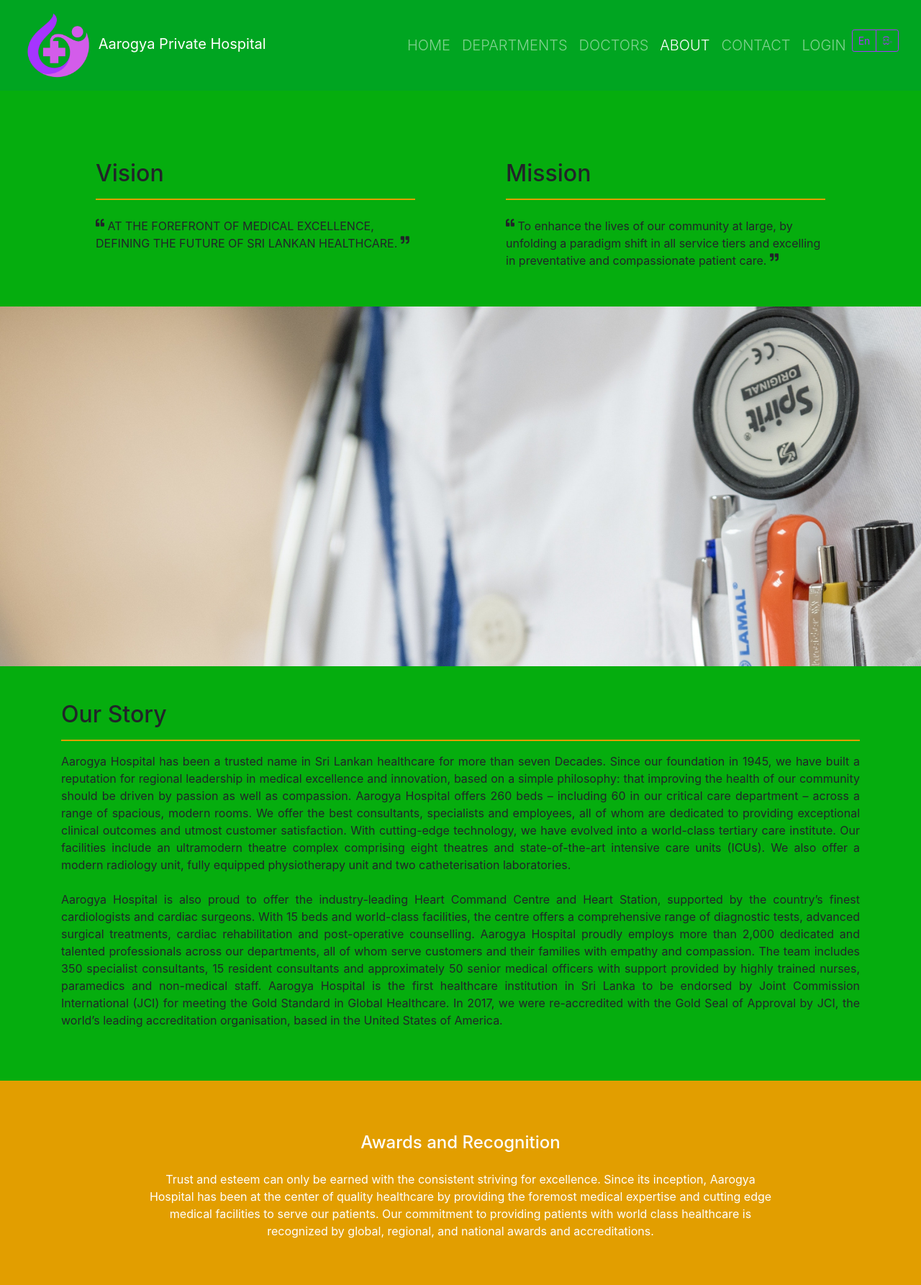
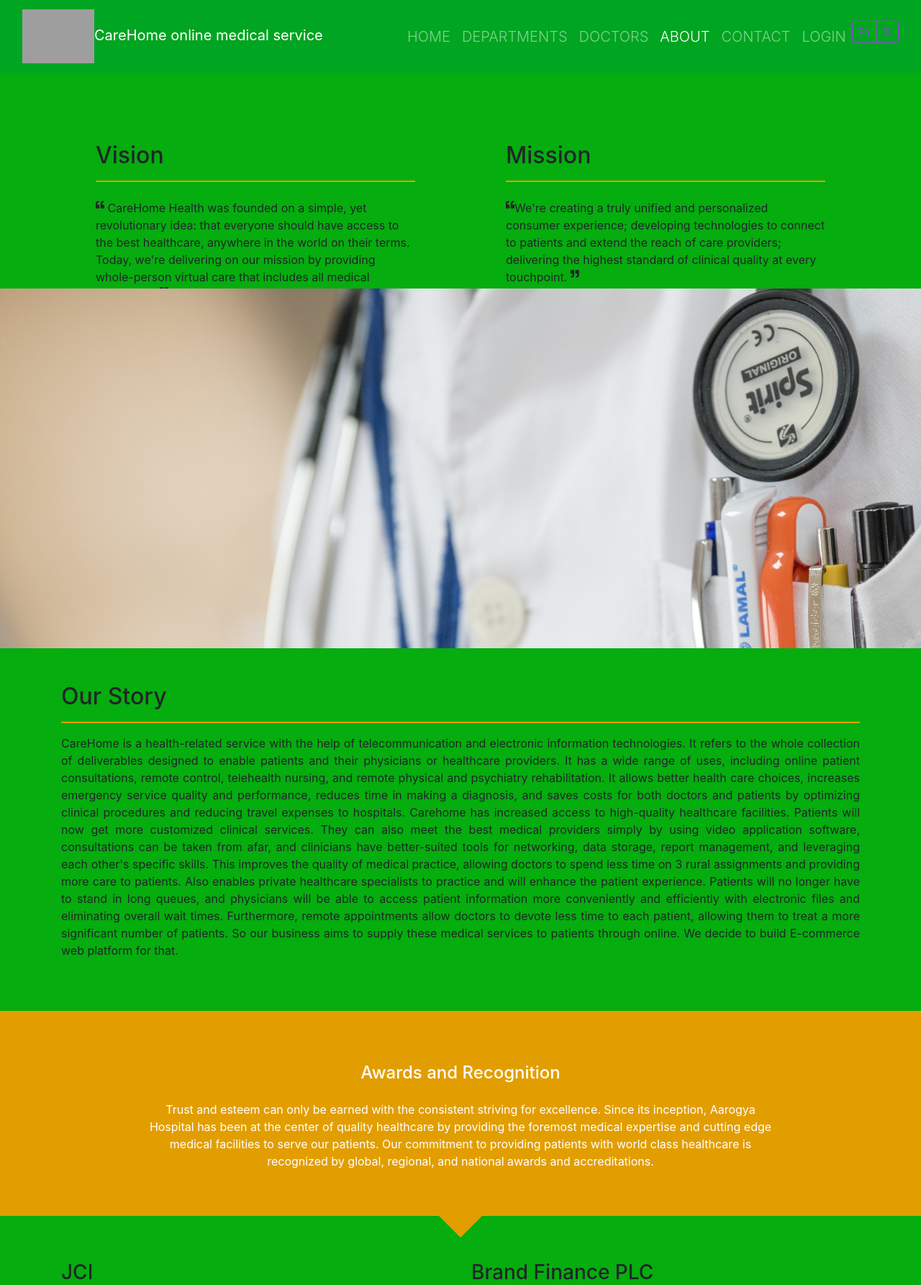
Before and after one commit to Madhuka164/Medical_Services_System, a PHP site: page /website/about_en.php in a window 1280 px wide. Shown: the top 1786 px of the page at 72% size. Run offline with PHP 8.4, Linux system fonts and the light colour scheme; some libraries are stand-ins or nearby versions; grey boxes are pictures that could not be loaded.

Commit message:
update about us

```diff
--- a/html/website/about_en.php
+++ b/html/website/about_en.php
@@ -35,7 +35,7 @@
         <nav class="navbar navbar-expand-sm navbar-dark">
             <div class="container-fluid">
                 <div class="navbar-header">
-                    <a class="navbar-brand" href="../../index_en.php"><img id="logo" src="../../img/logo_only.png">  Aarogya Private Hospital</a>
+                    <a class="navbar-brand" href="../../index_en.php"><img id="logo" src="../../images/logoc.png">CareHome online medical service</a>
                 </div>
                 <ul class="nav navbar-nav navbar-right lead">
                     <li class="nav-item"><a class="nav-link" href="../../index_en.php">HOME</a></li>
@@ -61,14 +61,19 @@
                             <div class="px-5 py-5">
                                 <h2>Vision</h2>
                                 <hr>
-                                <p class="mt-4"><sup><i class="fas fa-quote-left"></i></sup> AT THE FOREFRONT OF MEDICAL EXCELLENCE, DEFINING THE FUTURE OF SRI LANKAN HEALTHCARE. <sup><i class="fas fa-quote-right"></i></sup></p>
+                                <p class="mt-4"><sup><i class="fas fa-quote-left"></i></sup> CareHome Health was founded on a simple, yet revolutionary idea: that
+everyone should have access to the best healthcare, anywhere in the world on
+their terms. Today, we're delivering on our mission by providing whole-person
+virtual care that includes all medical categories. <sup><i class="fas fa-quote-right"></i></sup></p>
                             </div>
                         </div>
                         <div class="mission col-lg-6 col-md-6 col-sm-12 col-12 py-5">
                             <div class="px-5 py-5">
                                 <h2>Mission</h2>
                                 <hr>
-                                <p class="mt-4"><sup><i class="fas fa-quote-left"></i></sup> To enhance the lives of our community at large, by unfolding a paradigm shift in all service tiers and excelling in preventative and compassionate patient care. <sup><i class="fas fa-quote-right"></i></sup></p>
+                                <p class="mt-4"><sup><i class="fas fa-quote-left"></i></sup>We're creating a truly unified and personalized consumer experience;
+developing technologies to connect to patients and extend the reach of care
+providers; delivering the highest standard of clinical quality at every touchpoint. <sup><i class="fas fa-quote-right"></i></sup></p>
                             </div>
                         </div>
                     </div>
@@ -86,8 +91,31 @@
                             <div class="py-5">
                                 <h2>Our Story</h2>
                                 <hr>
-                                <p class="mb-4 text-justify">Aarogya Hospital has been a trusted name in Sri Lankan healthcare for more than seven Decades. Since our foundation in 1945, we have built a reputation for regional leadership in medical excellence and innovation, based on a simple philosophy: that improving the health of our community should be driven by passion as well as compassion. Aarogya Hospital offers 260 beds – including 60 in our critical care department – across a range of spacious, modern rooms. We offer the best consultants, specialists and employees, all of whom are dedicated to providing exceptional clinical outcomes and utmost customer satisfaction. With cutting-edge technology, we have evolved into a world-class tertiary care institute. Our facilities include an ultramodern theatre complex comprising eight theatres and state-of-the-art intensive care units (ICUs). We also offer a modern radiology unit, fully equipped physiotherapy unit and two catheterisation laboratories.<br><br>
-                                Aarogya Hospital is also proud to offer the industry-leading Heart Command Centre and Heart Station, supported by the country’s finest cardiologists and cardiac surgeons. With 15 beds and world-class facilities, the centre offers a comprehensive range of diagnostic tests, advanced surgical treatments, cardiac rehabilitation and post-operative counselling. Aarogya Hospital proudly employs more than 2,000 dedicated and talented professionals across our departments, all of whom serve customers and their families with empathy and compassion. The team includes 350 specialist consultants, 15 resident consultants and approximately 50 senior medical officers with support provided by highly trained nurses, paramedics and non-medical staff. Aarogya Hospital is the first healthcare institution in Sri Lanka to be endorsed by Joint Commission International (JCI) for meeting the Gold Standard in Global Healthcare. In 2017, we were re-accredited with the Gold Seal of Approval by JCI, the world’s leading accreditation organisation, based in the United States of America.</p>
+                                <p class="mb-4 text-justify">CareHome is a health-related service with the help of telecommunication
+and electronic information technologies. It refers to the whole collection of
+deliverables designed to enable patients and their physicians or healthcare
+providers. It has a wide range of uses, including online patient consultations,
+remote control, telehealth nursing, and remote physical and psychiatry
+rehabilitation. It allows better health care choices, increases emergency service
+quality and performance, reduces time in making a diagnosis, and saves costs for
+both doctors and patients by optimizing clinical procedures and reducing travel
+expenses to hospitals.
+Carehome has increased access to high-quality healthcare facilities.
+Patients will now get more customized clinical services. They can also meet the
+best medical providers simply by using video application software, consultations
+can be taken from afar, and clinicians have better-suited tools for networking, data
+storage, report management, and leveraging each other's specific skills. This
+improves the quality of medical practice, allowing doctors to spend less time on
+ 3
+rural assignments and providing more care to patients. Also enables private
+healthcare specialists to practice and will enhance the patient experience. Patients
+will no longer have to stand in long queues, and physicians will be able to access
+patient information more conveniently and efficiently with electronic files and
+eliminating overall wait times. Furthermore, remote appointments allow doctors to
+devote less time to each patient, allowing them to treat a more significant number
+of patients.
+So our business aims to supply these medical services to patients through
+online. We decide to build E-commerce web platform for that.</p>
                             </div>
                         </div>
                     </div>
@@ -155,8 +183,8 @@
                     <div class="container">
                         <div class="row">
                             <div class="footerLogo col-lg-4 col-md-4 col-sm-12 col-12 py-5">
-                                <img src="../../img/logo_only.png">
-                                <p class="mt-3">Aarogya Private Hospital</p>
+                                <img src="../../images/logoc.png">
+                                <p class="mt-3">CareHome Online Consulting service</p>
                             </div>
                             <div class="footerLink  col-lg-4 col-md-4 col-sm-12 col-12 py-5">
                                 <h6>MAIN MENU</h6>
@@ -177,7 +205,7 @@
                         </div>
                         <div class="row border-top">
                             <div class="footerBottom col-lg-6 col-md-6 col-sm-6 col-6 py-3">
-                                <p>copyright@aarogya | 2019</p>
+                                <p>CareHome</p>
                             </div>
                             <div class="sociaMedia col-lg-6 col-md-62 col-sm-6 col-12 py-3 text-right">
                                     <a href="https://www.facebook.com/" target="_blank"><i class="fab fa-facebook-square fa-2x ml-3"></i></a>
```
